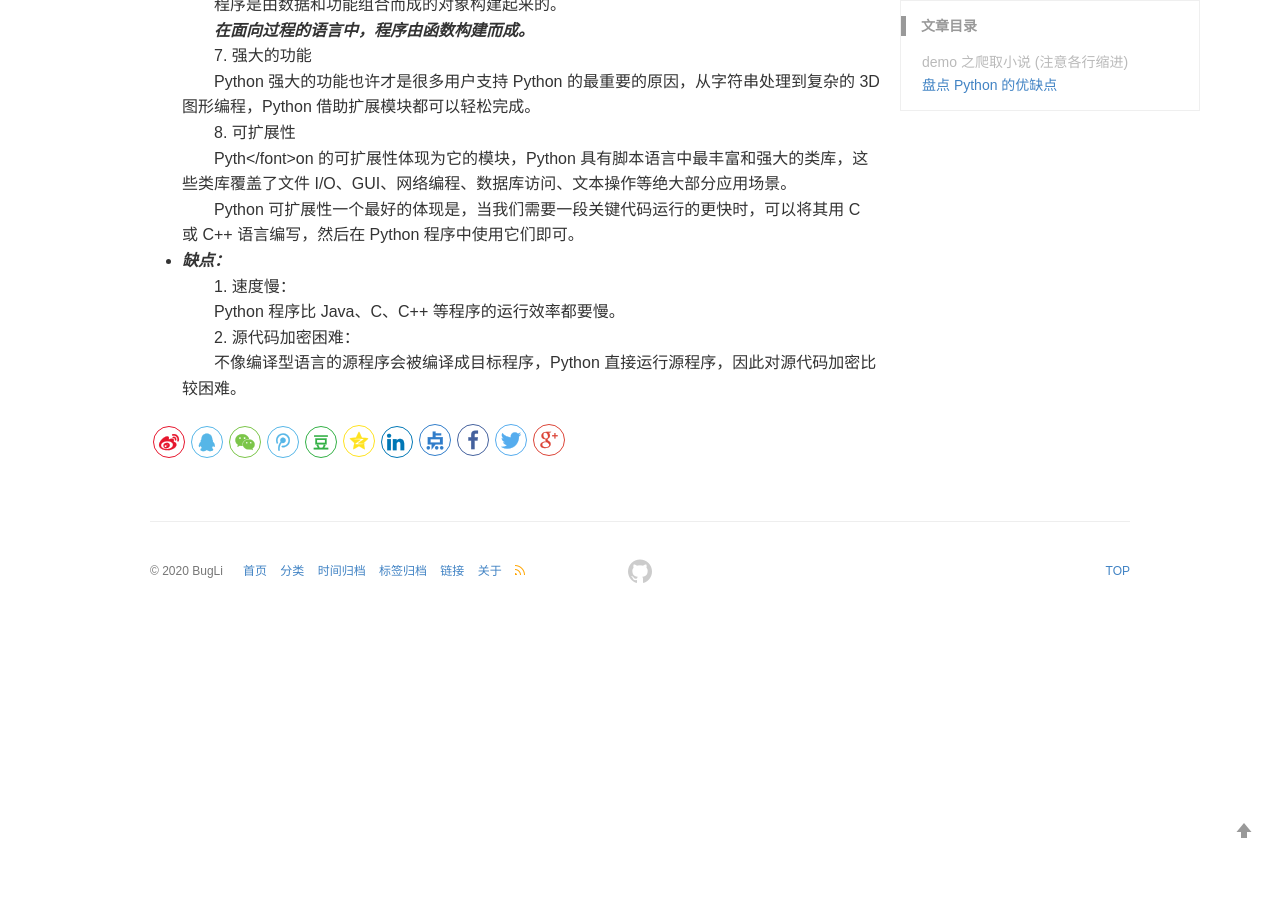
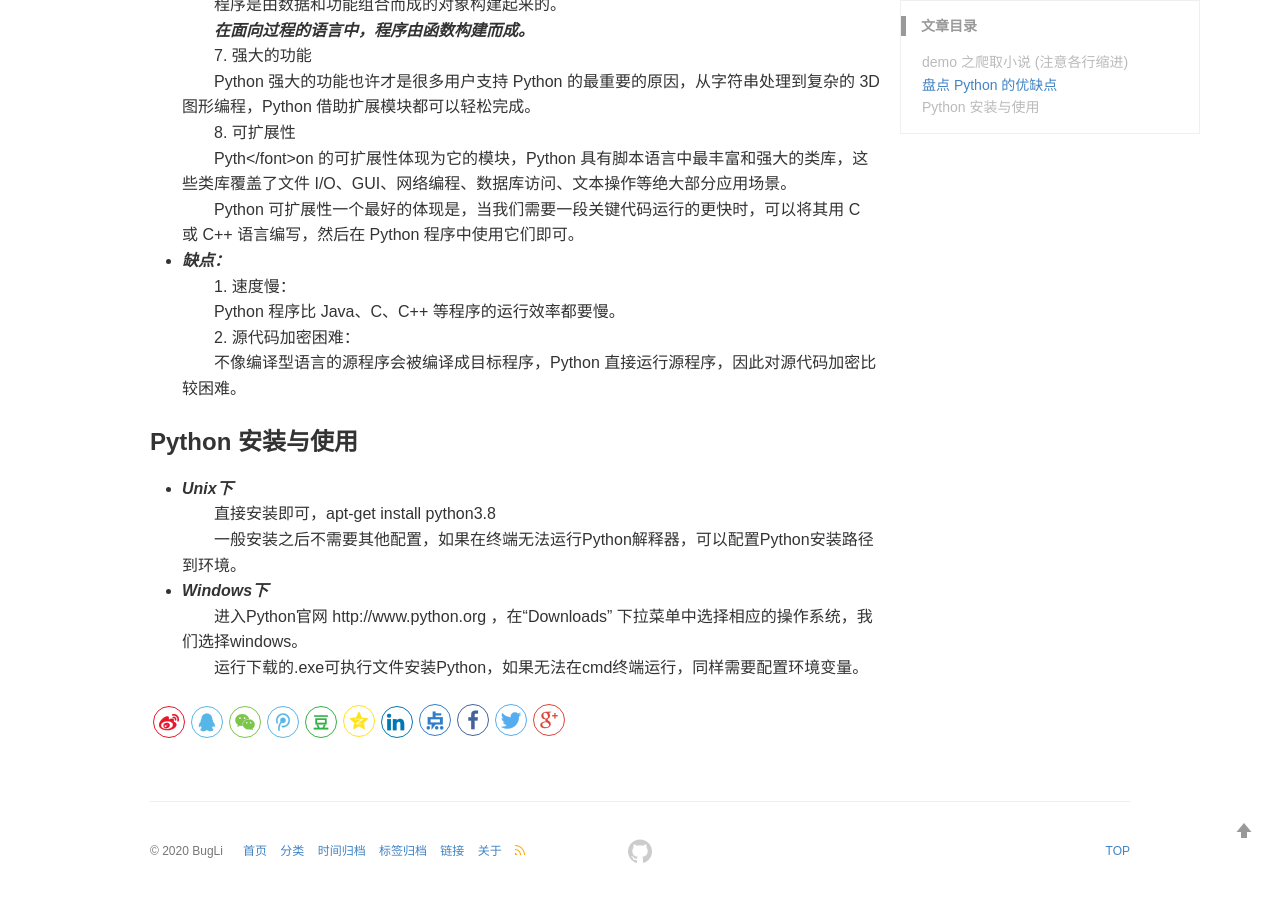
Before and after one commit to BugLiee/BugLiee.github.io, a Jekyll site: the page built from _posts/2020-06-15-blog.md, in a window 1280 px wide and 900 px high, scrolled down 3037 px. Built offline with Jekyll 4.4.1, drawn with Linux system fonts in a browser that asks for light colours; comment, search, counter and statistics services are not loaded; before the commit the page ends 3657 px from its top, so only the background shows below that.

Commit message:
Update 2020-06-15-blog.md

```diff
--- a/_posts/2020-06-15-blog.md
+++ b/_posts/2020-06-15-blog.md
@@ -143,3 +143,12 @@ class PBookService(static_proxy(Service)):
    　　Python 程序比 Java、C、C++ 等程序的运行效率都要慢。<br>
    　　2. 源代码加密困难：<br>
    　　不像编译型语言的源程序会被编译成目标程序，Python 直接运行源程序，因此对源代码加密比较困难。<br>
+
+### Python 安装与使用
+
+   + ***Unix下***<br>
+   　　直接安装即可，apt-get install python3.8<br>
+   　　一般安装之后不需要其他配置，如果在终端无法运行Python解释器，可以配置Python安装路径到环境。 <br>
+   + ***Windows下***<br>
+   　　进入Python官网 http://www.python.org ，在“Downloads” 下拉菜单中选择相应的操作系统，我们选择windows。<br>
+   　　运行下载的.exe可执行文件安装Python，如果无法在cmd终端运行，同样需要配置环境变量。
```
